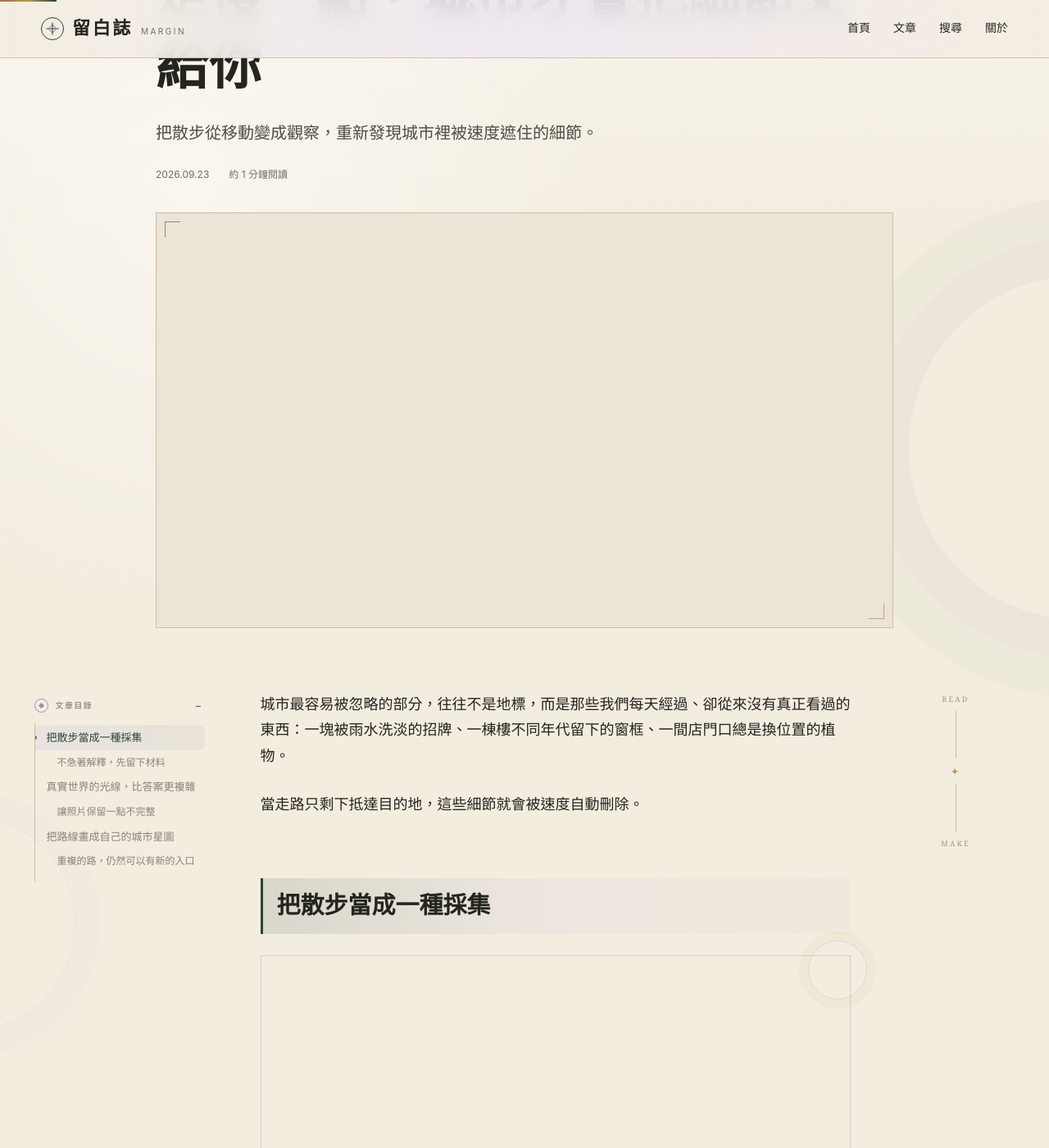
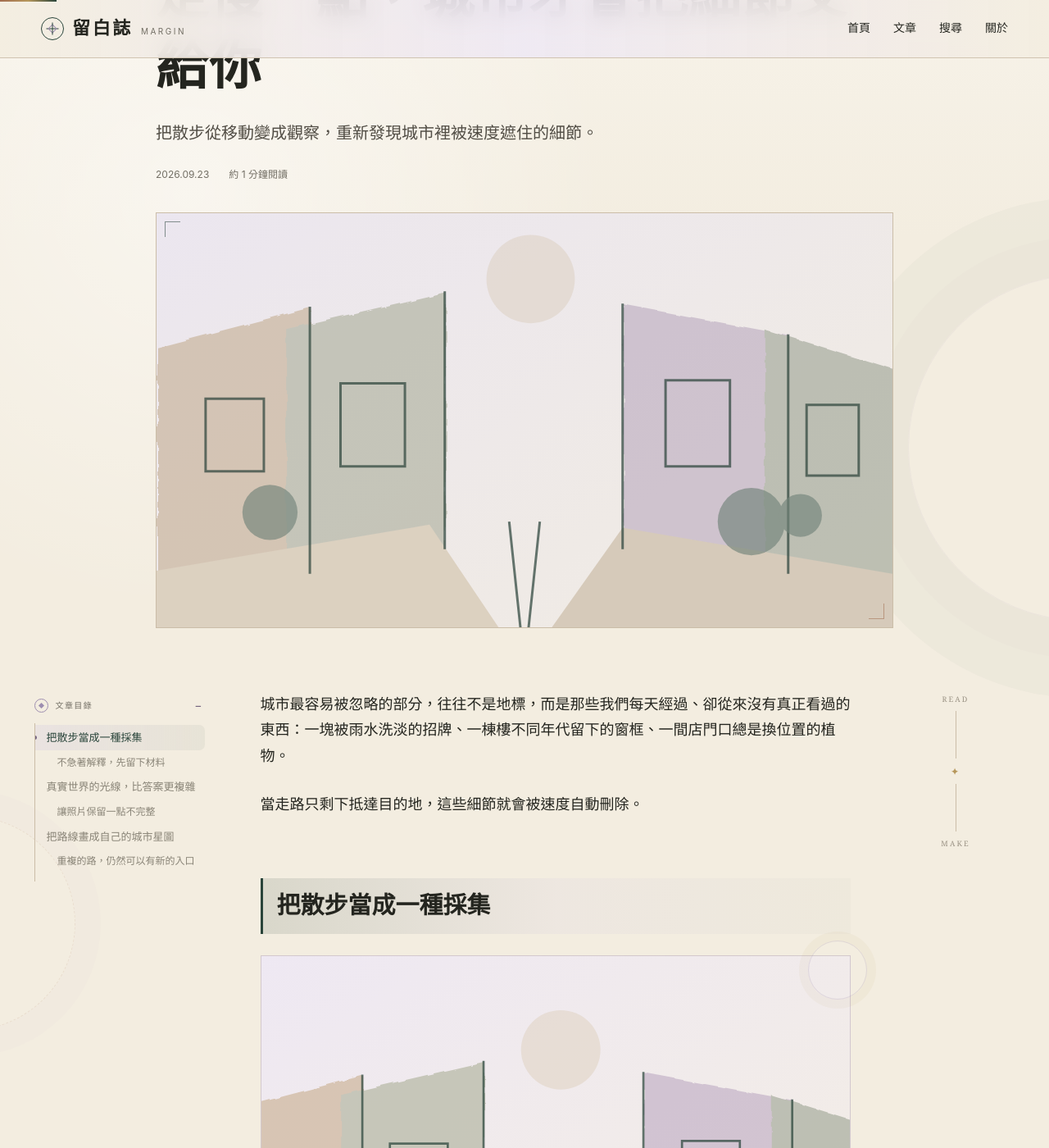
Before and after one commit to jk032377/test-to-build-a-website, a Jekyll site: the page built from _posts/2026-09-23-walk-and-observe-city.md, in a window 1280 px wide and 1400 px high, scrolled down 256 px. Shown: the whole window at 82% size. Built offline with Jekyll 4.4.1, drawn with Linux system fonts in a browser that asks for light colours.

Commit message:
Fix collapsed TOC and replace broken article media

```diff
--- a/_posts/2026-09-23-walk-and-observe-city.md
+++ b/_posts/2026-09-23-walk-and-observe-city.md
@@ -5,7 +5,7 @@
 category: 城市
 tone: lavender
 cover_word: WALK
-image: /assets/images/field-journal/article-2-section-1.webp
+image: /assets/images/field-journal/article-2-section-1.svg
 image_alt: "水彩古城巷弄、植物、筆記本與淡紫色花"
 ---
 
@@ -16,7 +16,7 @@
 ## 把散步當成一種採集
 
 <figure class="section-visual">
-  <img src="{{ '/assets/images/field-journal/article-2-section-1.webp' | relative_url }}" alt="水彩風的古城巷弄、筆記本與植物" loading="lazy" decoding="async">
+  <img src="{{ '/assets/images/field-journal/article-2-section-1.svg' | relative_url }}" alt="水彩風的古城巷弄、筆記本與植物" loading="lazy" decoding="async">
   <figcaption>水彩塗鴉風：街道可以是一頁不斷被補寫的田野筆記。</figcaption>
 </figure>
 
@@ -35,7 +35,7 @@
 ## 真實世界的光線，比答案更複雜
 
 <figure class="section-visual">
-  <img src="{{ '/assets/images/field-journal/article-2-section-2.webp' | relative_url }}" alt="金色夕光中的城市咖啡桌、書本與茶杯" loading="lazy" decoding="async">
+  <img src="https://images.unsplash.com/photo-1449824913935-59a10b8d2000?auto=format&fit=crop&w=1400&q=82" alt="城市街道在自然光下的寫實景象" loading="lazy" decoding="async" referrerpolicy="no-referrer">
   <figcaption>寫實照片風：同一條街，在不同時間其實會變成完全不同的敘事。</figcaption>
 </figure>
 
@@ -54,7 +54,7 @@
 ## 把路線畫成自己的城市星圖
 
 <figure class="section-visual">
-  <img src="{{ '/assets/images/field-journal/article-2-section-3.webp' | relative_url }}" alt="帶星圖與魔力路線的幻想城市地圖" loading="lazy" decoding="async">
+  <img src="{{ '/assets/images/field-journal/article-2-section-3.svg' | relative_url }}" alt="帶星圖與魔力路線的幻想城市地圖" loading="lazy" decoding="async">
   <figcaption>特殊風格：讓走過的路線像星圖一樣，慢慢形成自己的城市版本。</figcaption>
 </figure>
 
--- a/assets/css/style.css
+++ b/assets/css/style.css
@@ -521,3 +521,24 @@
   .archive-row{grid-template-columns:90px 1fr}
   .timeline-item{grid-template-columns:62px 1fr}
 }
+
+
+/* 2026-09-23 hotfix: collapsed TOC + reliable media rendering */
+.reader-toc nav[hidden]{display:none!important}
+.post-reading-layout:has(.reader-toc.collapsed){
+  grid-template-columns:56px minmax(0,var(--reading)) 145px;
+  gap:32px;
+}
+.section-visual img,
+.post-visual img{
+  background:linear-gradient(135deg,rgba(216,207,226,.18),rgba(233,223,207,.28));
+}
+@media(max-width:1080px){
+  .post-reading-layout:has(.reader-toc.collapsed){
+    grid-template-columns:56px minmax(0,var(--reading));
+    gap:28px;
+  }
+}
+@media(max-width:880px){
+  .post-reading-layout:has(.reader-toc.collapsed){display:block}
+}
```
Also changed, not shown: _posts/2026-09-23-build-a-living-note-system.md (+4 -4 lines), _posts/2026-09-23-practice-before-inspiration.md (+4 -4 lines), assets/images/field-journal/article-1-section-1.svg (added), assets/images/field-journal/article-1-section-3.svg (added), assets/images/field-journal/article-2-section-1.svg (added), assets/images/field-journal/article-2-section-3.svg (added), assets/images/field-journal/article-3-section-1.svg (added), assets/images/field-journal/article-3-section-3.svg (added).
